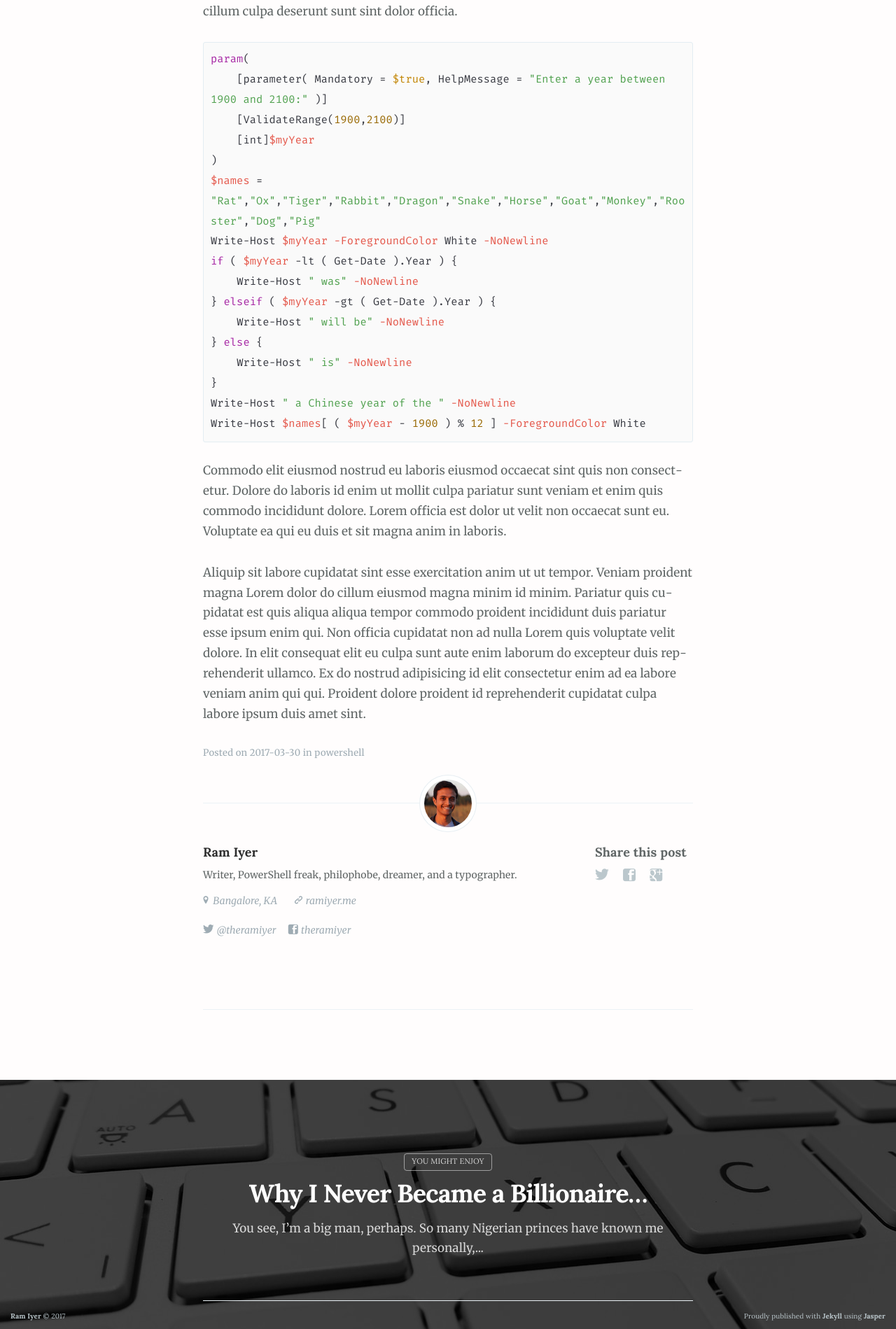
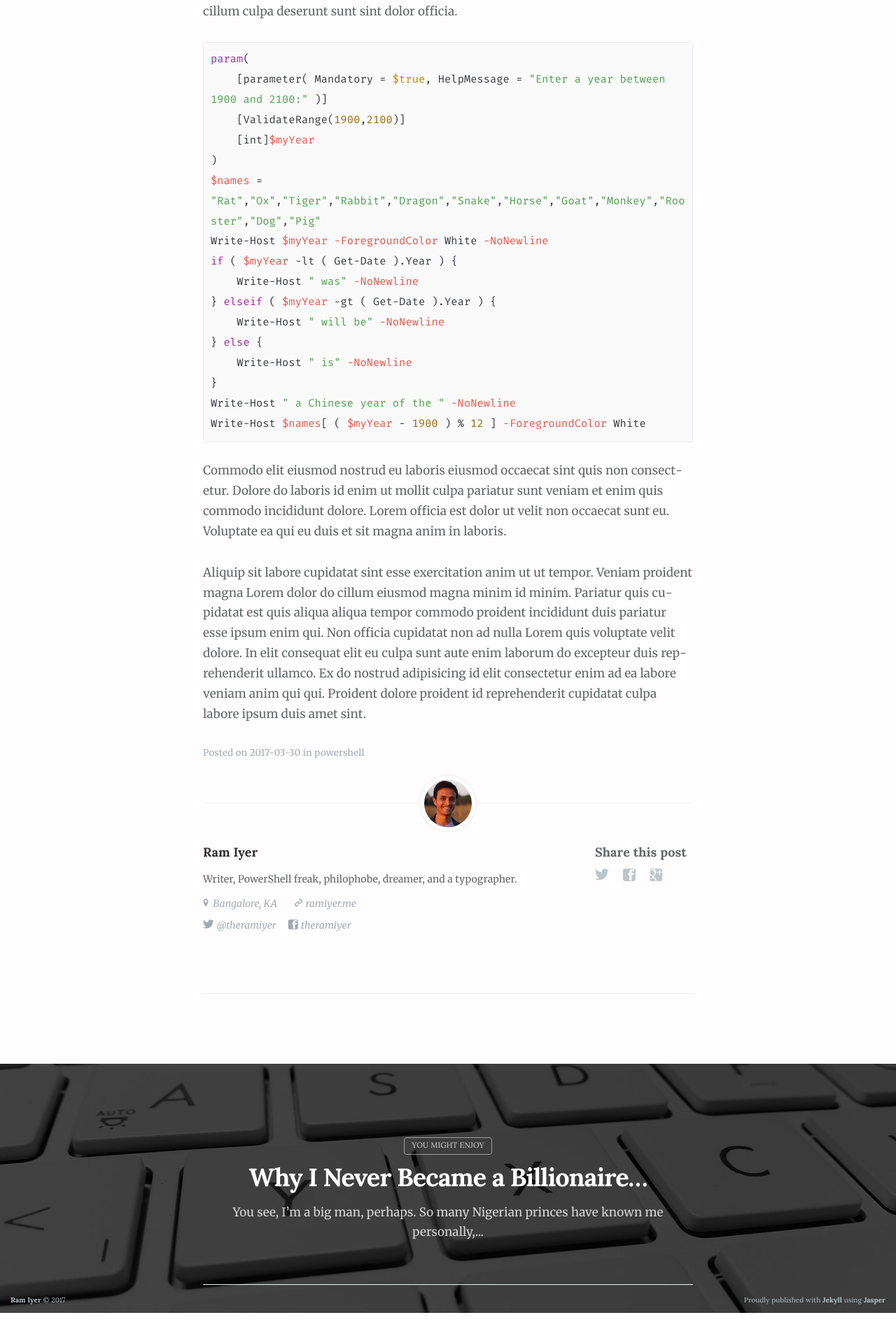
Before and after one commit to studiolampblack/puretypo, a Jekyll site: the page built from _posts/2017-03-30-test-post.md, in a window 1280 px wide. Shown: the part 1187-3086 px from the top of the page at 70% size. Built offline with Jekyll 4.4.1, drawn with Linux system fonts in a browser that asks for light colours; nearby versions of some CDN libraries; after the commit the page ends 3063 px from its top, so only the background shows below that.

Commit message:
White space wrapping in code to initial and author meta margin mods

```diff
--- a/assets/css/screen.css
+++ b/assets/css/screen.css
@@ -54,7 +54,7 @@ hr {
 mark { background: #FF0; color: #000; }
 code, kbd, pre,
 samp { font-family: Consolas, Menlo, Monaco, monospace; font-size: 1em; }
-pre { white-space: initial; }
+pre { white-space: pre-wrap; }
 q { quotes: "\201C" "\201D" "\2018" "\2019"; }
 small { font-size: 80%; }
 sub, sup {
@@ -1187,7 +1187,7 @@ body:not(.post-template) .post-title {
 }
 
 .post-footer p {
-    margin: 1rem 0;
+    margin: 1.6rem 0 1.4rem 0;
     font-size: 1.4rem;
     line-height: 1.75em;
 }
@@ -1370,7 +1370,7 @@ body:not(.post-template) .post-title {
 }
 
 .author-meta {
-    margin: 1.6rem 0;
+    margin: 0.5rem 0 0 0;
 }
 /* Location, website, and link */
 .author-profile .author-meta {
```
